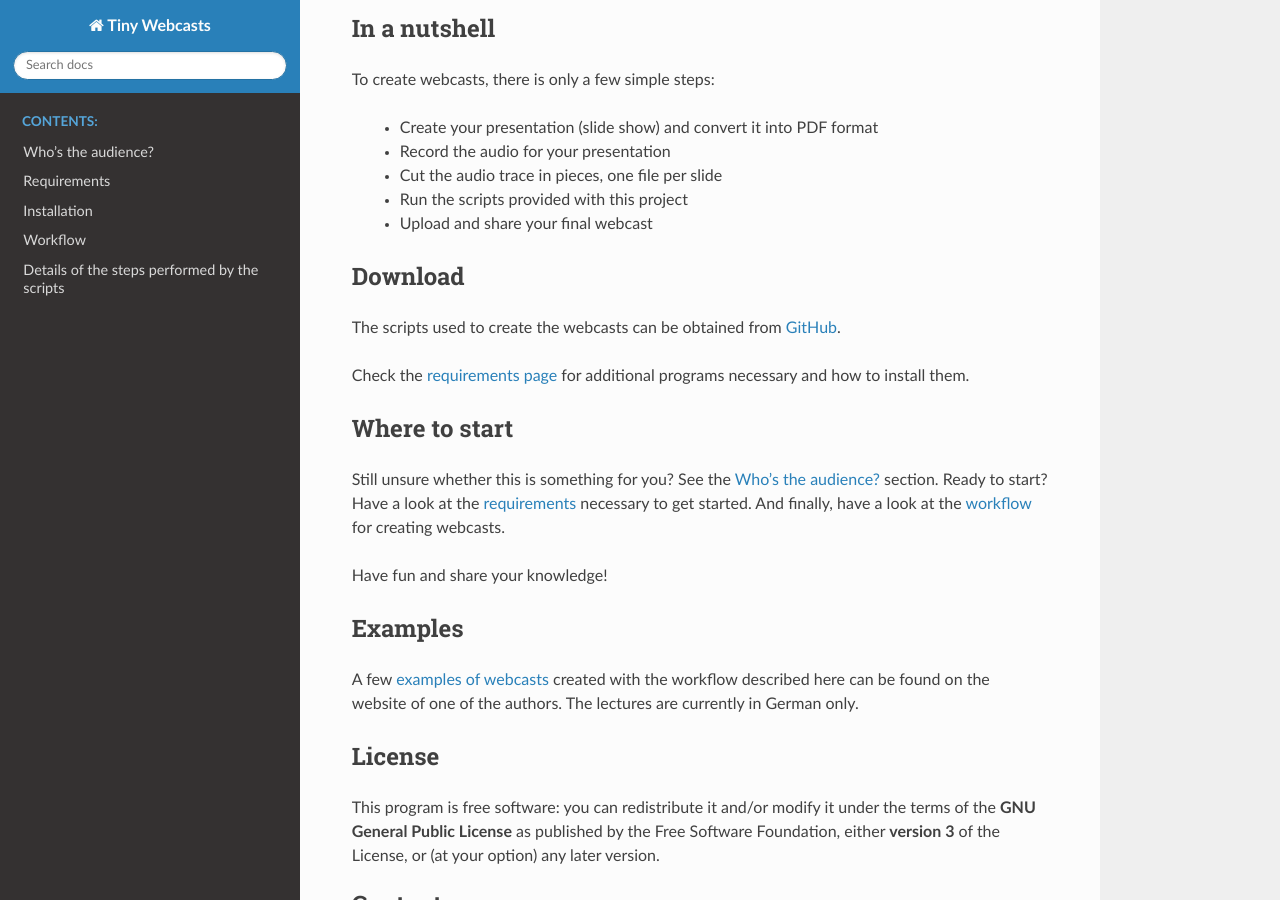
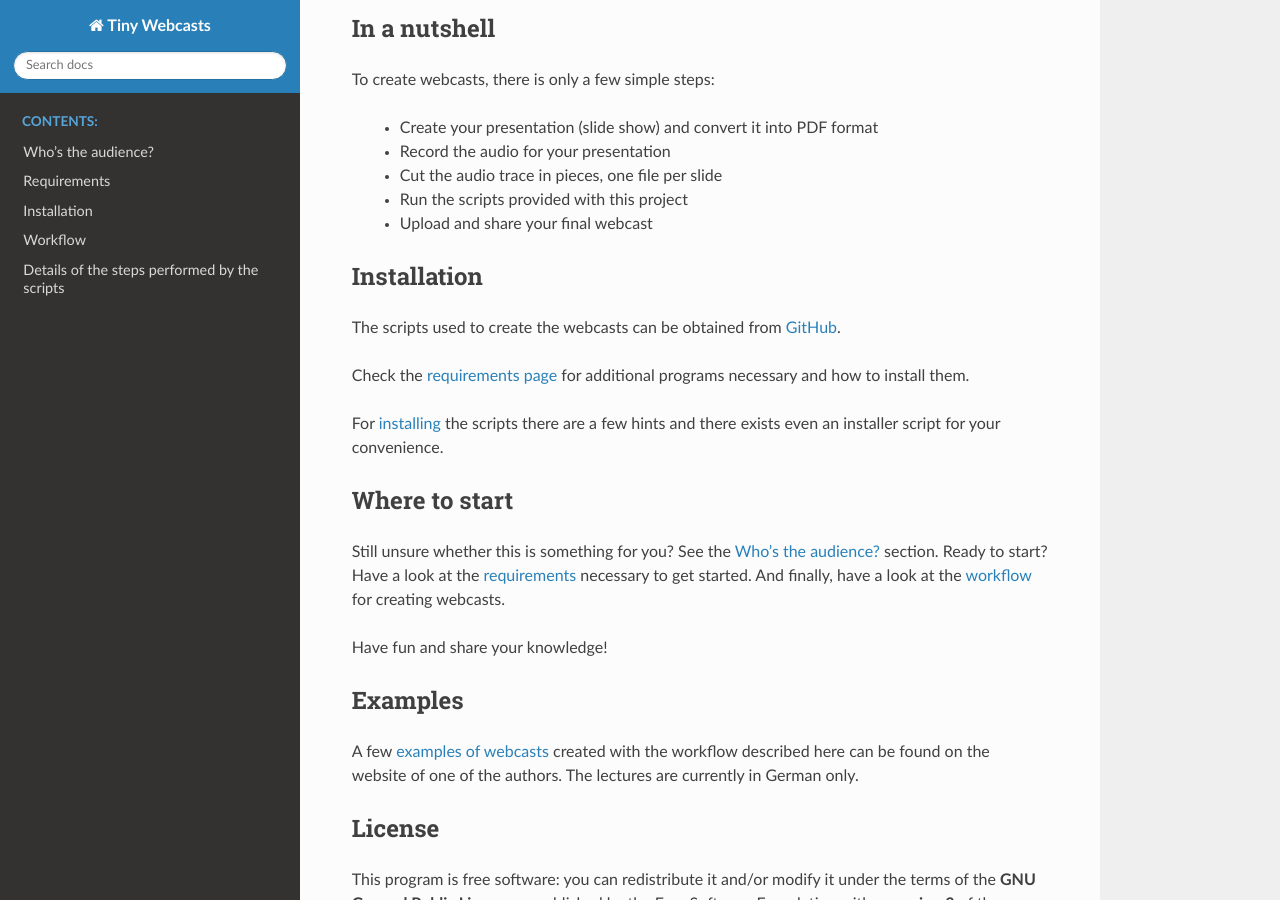
Before and after one commit to tillbiskup/tiny-webcasts, a Sphinx documentation site: the page built from docs/index.rst, in a window 1280 px wide and 900 px high, scrolled down 468 px. Built offline with Sphinx 7.4.7 and the Read the Docs theme 2.0.0, drawn with Linux system fonts in a browser that asks for light colours.

Commit message:
Update documentation

```diff
--- a/docs/index.rst
+++ b/docs/index.rst
@@ -32,12 +32,14 @@ To create webcasts, there is only a few simple steps:
   * Upload and share your final webcast
 
 
-Download
-########
+Installation
+############
 
 The scripts used to create the webcasts can be obtained from `GitHub <https://github.com/tillbiskup/tiny-webcasts>`_.
 
 Check the :doc:`requirements page <requirements>` for additional programs necessary and how to install them.
+
+For :doc:`installing <installation>` the scripts there are a few hints and there exists even an installer script for your convenience.
 
 
 Where to start
```
Also changed, not shown: 1 other file.
